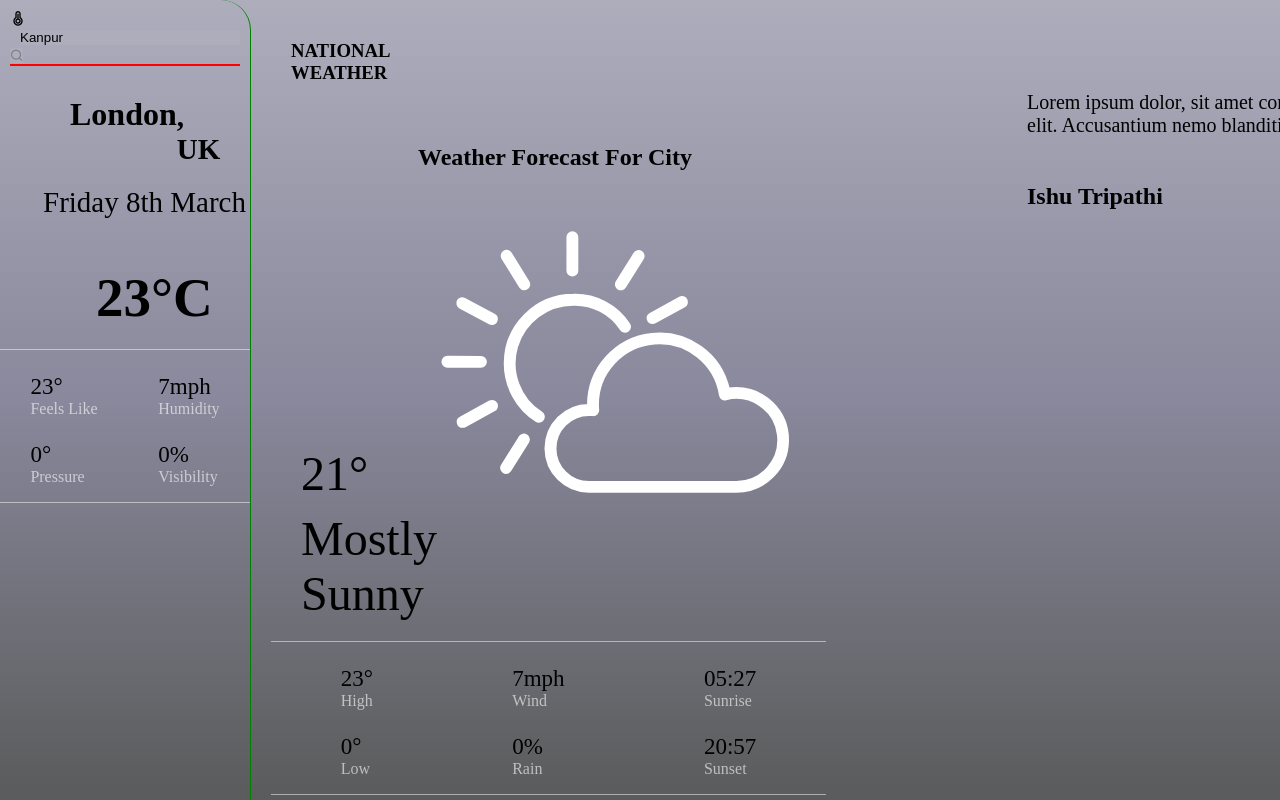
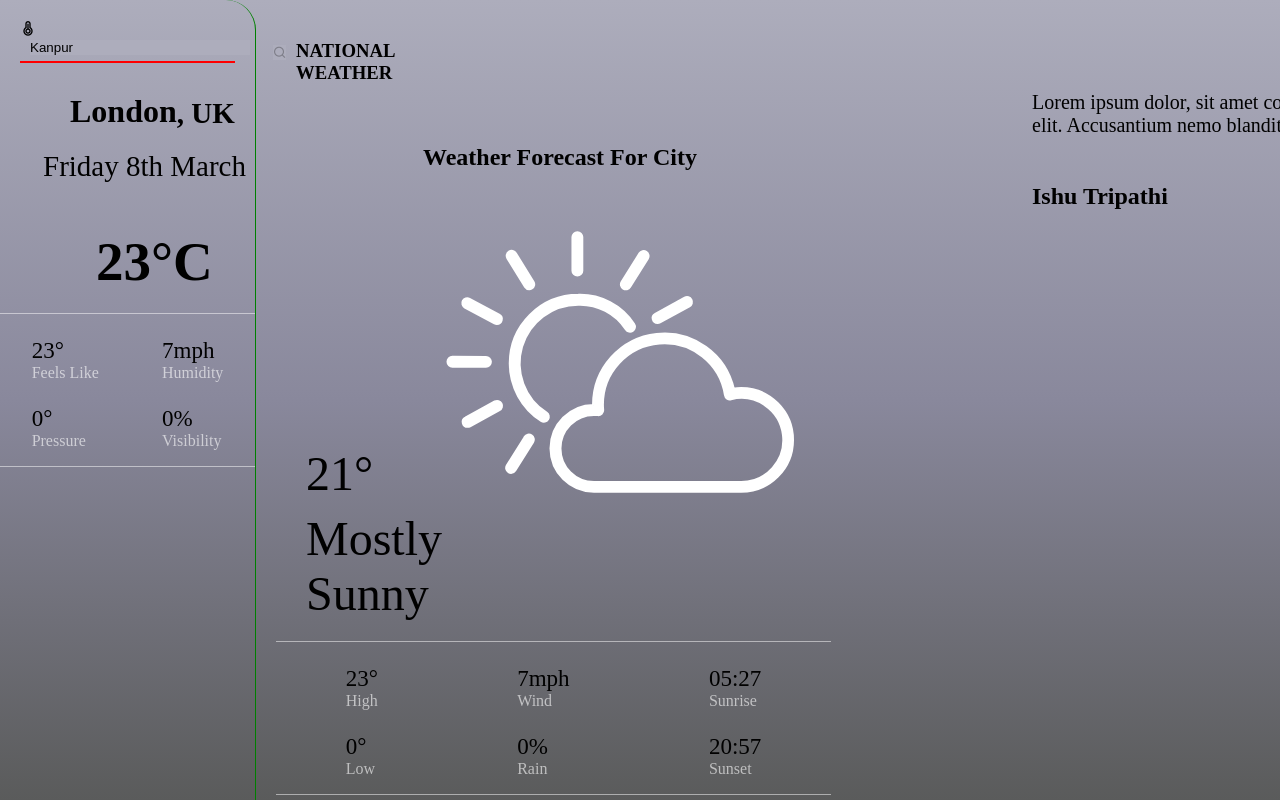
Before and after one commit to Vishesh-Tripathi/Weather.github.io, a plain HTML site: page index.html in a window 1280 px wide. Shown: the top 800 px of the page. Drawn offline with nearby package versions, Linux system fonts and the light colour scheme; no server answers.

Commit message:
Update styles.css

```diff
--- a/styles.css
+++ b/styles.css
@@ -24,8 +24,12 @@ body{
     border-top-right-radius: 30px;
 }
 .search-container{
+  /* width: 300px; */
     border-bottom: 2px solid red;
-    margin: 10px;
+    margin-top: 20px;
+    margin-left: 20px;
+    margin-right: 20px;
+    /* margin: 10px; */
 }
 input[type=text] {
     margin-left: 10px;
@@ -39,6 +43,10 @@ input[type="text"]:focus {
 
     outline : none;
 
+}
+.btn{
+  margin-left: 253px;
+  margin-top: -13px;
 }
 
   button[type=submit]{
@@ -94,6 +102,9 @@ input[type="text"]:focus {
   .current-stats__label {
     color: rgba(255,255,255,0.6);
   }
+
+
+  /* //MediaQuery */
   @media  (max-width:1024px) {
     body{
       overflow-x:hidden;
```
